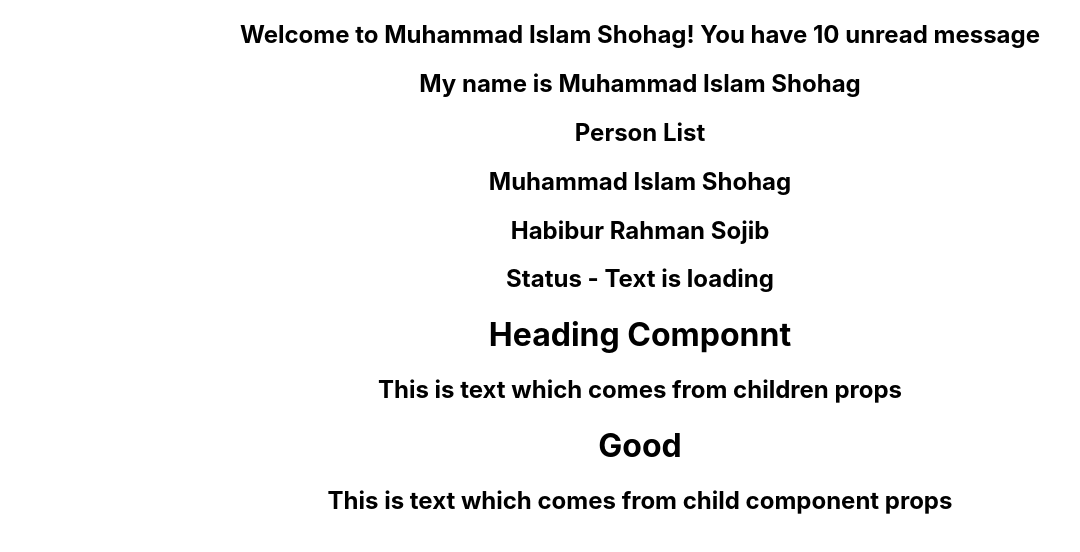
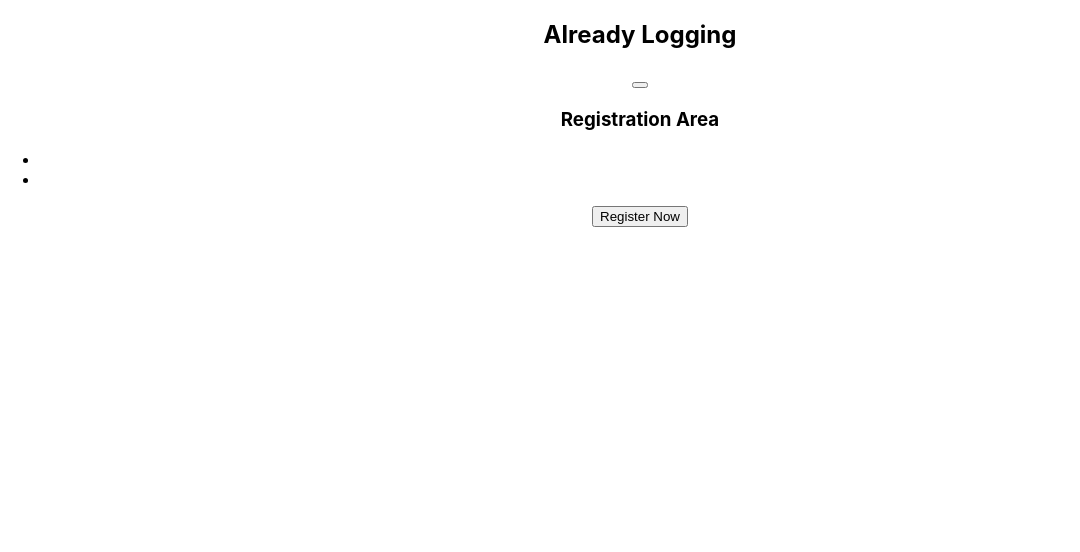
Before and after one commit to MuhammadShohagIslam/React-TypeScript, a React (Create React App) app: page / in a window 1280 px wide. Shown: the top 552 px of the page, without its empty margins (0-1080 px from the left). Built offline with nearby package versions, Linux system fonts and the light colour scheme.

Commit message:
UseState Type

```diff
--- a/src/App.tsx
+++ b/src/App.tsx
@@ -1,16 +1,18 @@
 import React from "react";
 import "./App.css";
-import Main from "./components/TypingProps/Main";
+// import Main from "./components/TypingProps/Main";
 // import Main from './components/EventProps/Main';
 // import StyleProps from "./components/StyleProps/StyleProps";
+import UseStateType from './components/UseStateType/User';
 
 
 function App() {
     return (
         <div className="App">
-            <Main />
+            {/* <Main /> */}
             {/* <Main/> */}
             {/* <StyleProps style={{fontSize: 30, color:"green"}} /> */}
+            <UseStateType />
         </div>
     );
 }
--- /dev/null
+++ b/src/components/UseStateType/User.tsx
@@ -0,0 +1,37 @@
+import { useState } from 'react';
+
+type UserRegister = {
+    name: string,
+    email: string
+}
+
+const User = () => {
+    const [isLogging, setIsLoging] = useState(true);
+    const [isRegister, setIsRegister] = useState<UserRegister>({} as UserRegister)
+
+    const loggingHandler = () =>{
+        setIsLoging(!isLogging);
+    }
+
+    const registerHandler = () => {
+        setIsRegister({
+            name: "ABC",
+            email: '1@gmail.com'
+        })
+    }
+
+    return (
+        <>
+            <h2>{isLogging ? "Already Logging": "Register Now"}</h2>
+            <button onClick={loggingHandler}></button>
+            <h3>Registration Area</h3>
+                <ul>
+                    <li>{isRegister.name}</li>
+                    <li>{isRegister.email}</li>
+                </ul>
+                <button onClick={registerHandler} >Register Now</button>
+        </>
+    );
+}
+
+export default User;
```
